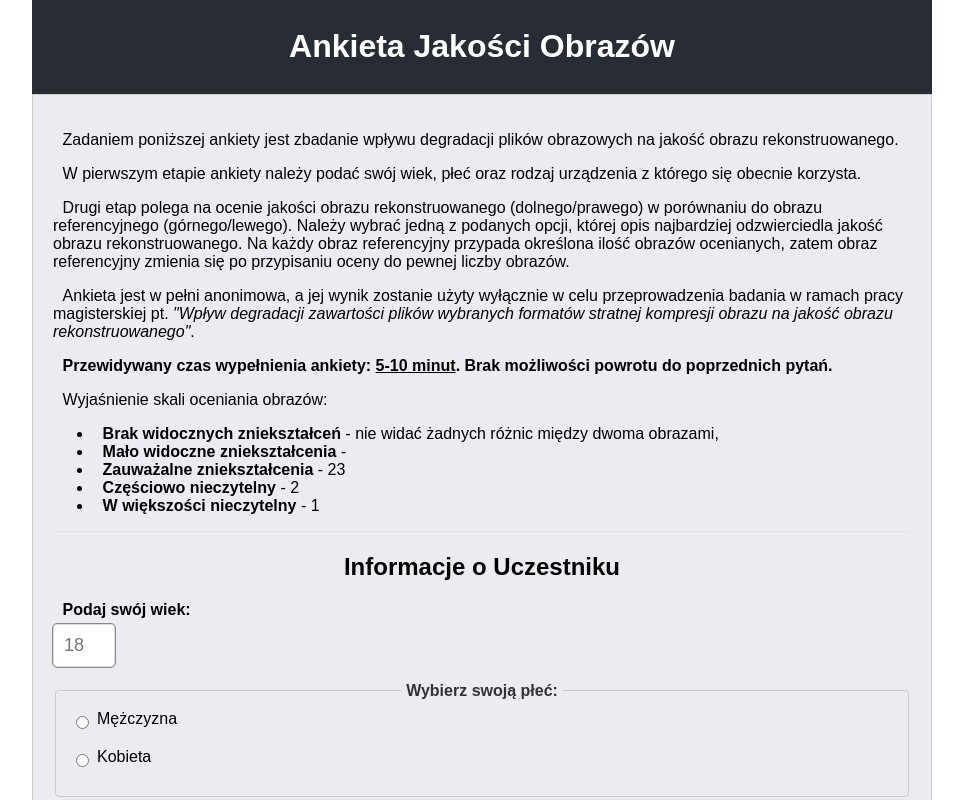
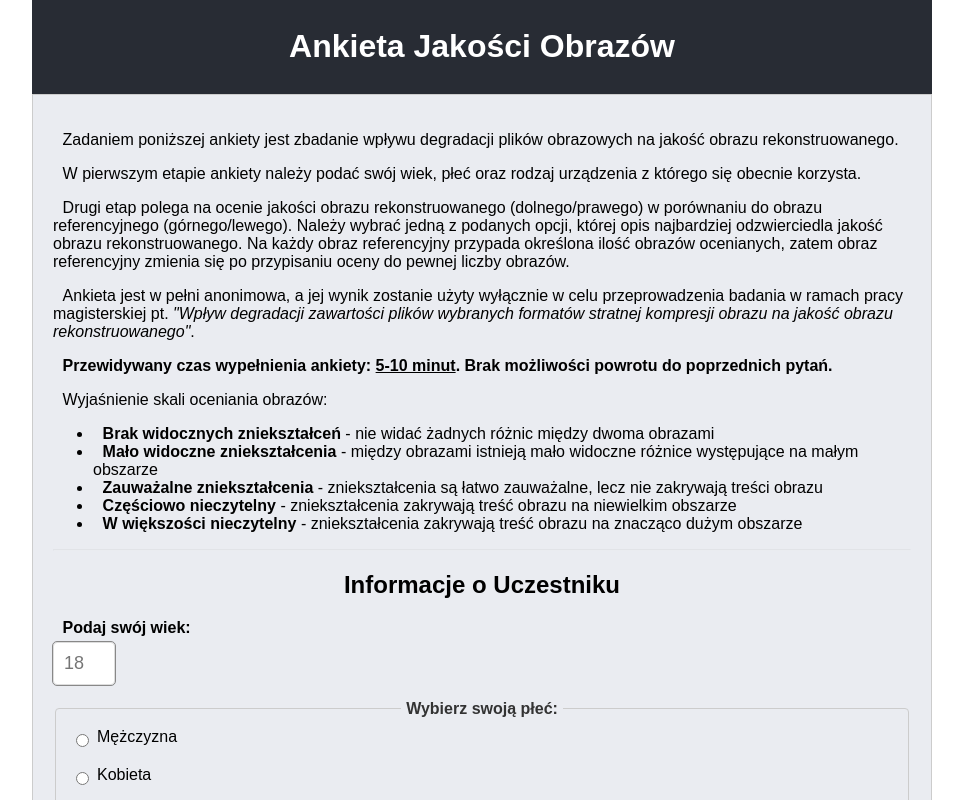
Before and after one commit to s96339/ankieta, a React (Create React App) app: page / in a window 1280 px wide. Shown: the top 800 px of the page, without its empty margins (158-1121 px from the left). Built offline with nearby package versions, Linux system fonts and the light colour scheme; no server answers.

Commit message:
Filled other descriptions

```diff
--- a/src/data/images.js
+++ b/src/data/images.js
@@ -228,10 +228,30 @@ export const ratingLabels = [
 	{
 		value: 5,
 		label: "Brak widocznych zniekształceń",
-		description: "nie widać żadnych różnic między dwoma obrazami,",
+		description: "nie widać żadnych różnic między dwoma obrazami",
 	},
-	{ value: 4, label: "Mało widoczne zniekształcenia", description: "" },
-	{ value: 3, label: "Zauważalne zniekształcenia", description: "23" },
-	{ value: 2, label: "Częściowo nieczytelny", description: "2" },
-	{ value: 1, label: "W większości nieczytelny", description: "1" },
+	{
+		value: 4,
+		label: "Mało widoczne zniekształcenia",
+		description:
+			"między obrazami istnieją mało widoczne różnice występujące na małym obszarze",
+	},
+	{
+		value: 3,
+		label: "Zauważalne zniekształcenia",
+		description:
+			"zniekształcenia są łatwo zauważalne, lecz nie zakrywają treści obrazu",
+	},
+	{
+		value: 2,
+		label: "Częściowo nieczytelny",
+		description:
+			"zniekształcenia zakrywają treść obrazu na niewielkim obszarze",
+	},
+	{
+		value: 1,
+		label: "W większości nieczytelny",
+		description:
+			"zniekształcenia zakrywają treść obrazu na znacząco dużym obszarze",
+	},
 ];
```
